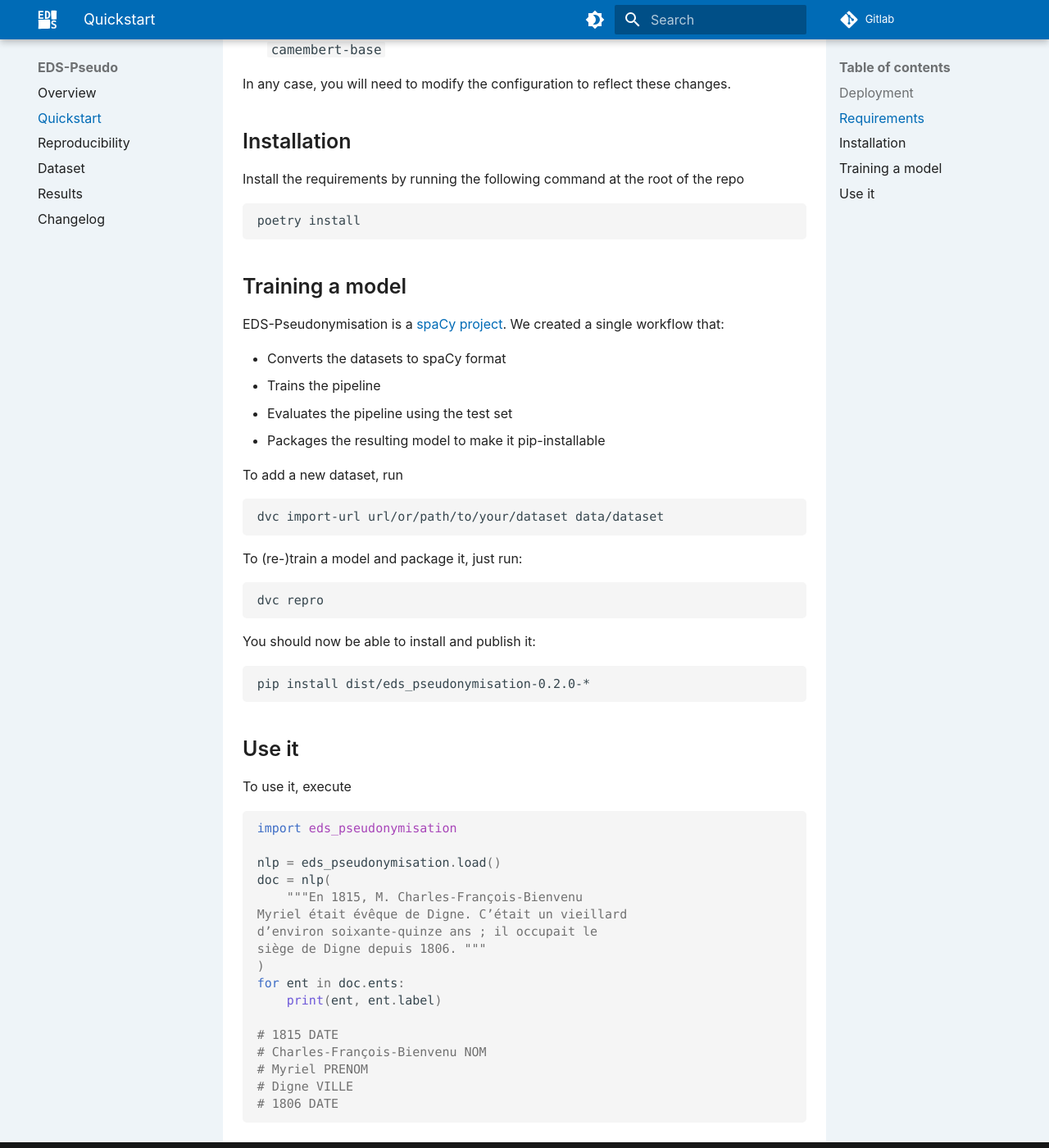
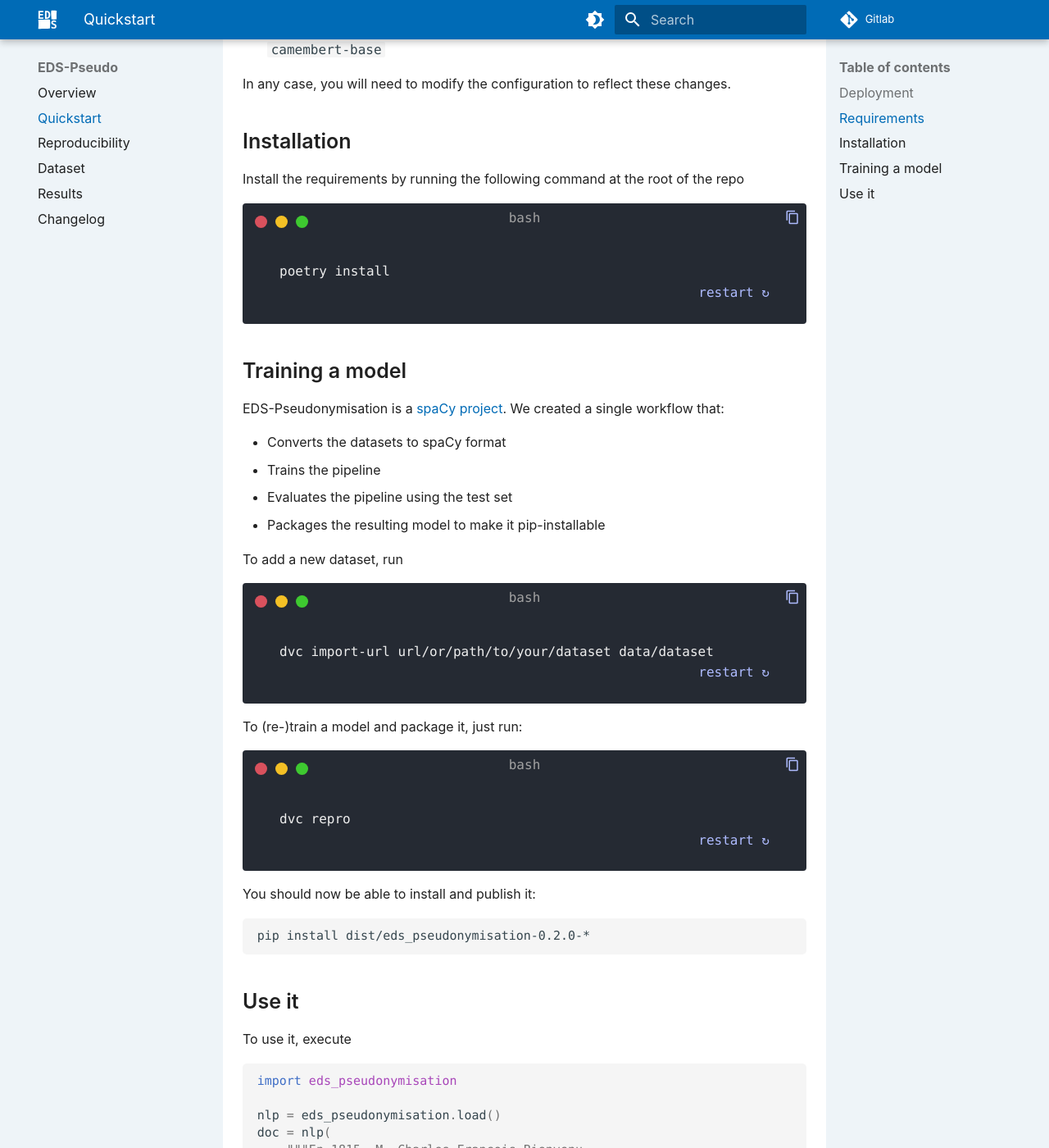
Before and after one commit to aphp/eds-pseudo, an MkDocs documentation site: the page built from docs/quickstart.md, in a window 1280 px wide and 1400 px high, scrolled down 401 px. Shown: the whole window at 82% size. Built offline with MkDocs 1.6.1 and Material for MkDocs 9.7.7, drawn with Linux system fonts in a browser that asks for light colours; a script that is not in the unit is left out; the version menu is left out.

````diff
--- a/docs/assets/termynal/termynal.js
+++ b/docs/assets/termynal/termynal.js
@@ -330,11 +330,12 @@ function createTermynals() {
                     if (isBlankSpace) {
                         dataValue["delay"] = 0;
                     }
-                    if (buffer[buffer.length - 1] === "") {
+                    /*if (buffer[buffer.length - 1] === "") {
                         // A last single <br> won't have effect
                         // so put an additional one
                         buffer.push("");
-                    }
+                    }*/
+
 
                     const bufferValue = buffer.join("<br>");
                     dataValue["value"] = bufferValue;
--- a/docs/quickstart.md
+++ b/docs/quickstart.md
@@ -17,9 +17,13 @@ In any case, you will need to modify the configuration to reflect these changes.
 
 Install the requirements by running the following command at the root of the repo
 
+<div class="termy">
+
 ```bash
 poetry install
 ```
+
+</div>
 
 ## Training a model
 
@@ -33,15 +37,23 @@ We created a single workflow that:
 
 To add a new dataset, run
 
+<div class="termy">
+
 ```bash
 dvc import-url url/or/path/to/your/dataset data/dataset
 ```
 
+</div>
+
 To (re-)train a model and package it, just run:
+
+<div class="termy">
 
 ```bash
 dvc repro
 ```
+
+</div>
 
 You should now be able to install and publish it:
 
````
Also changed, not shown: docs/reproducibility.md (+43 -12 lines), 2 other files.
